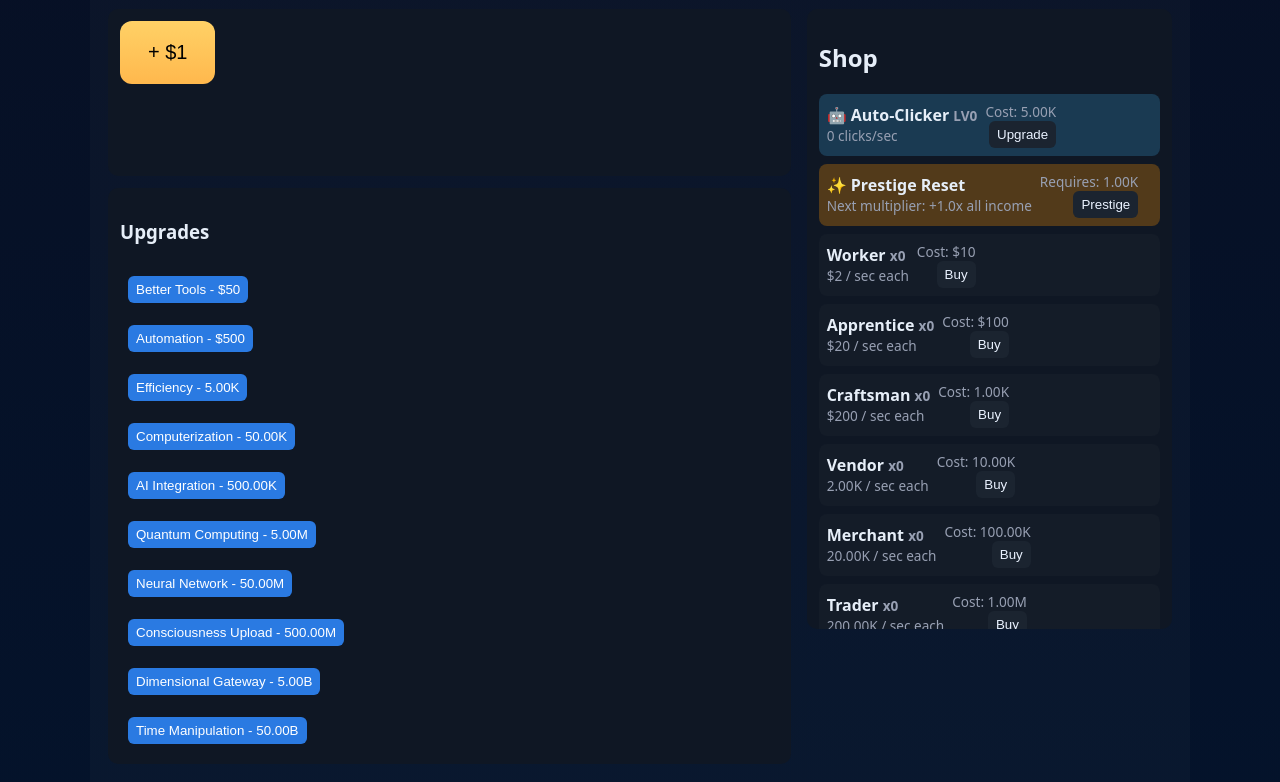
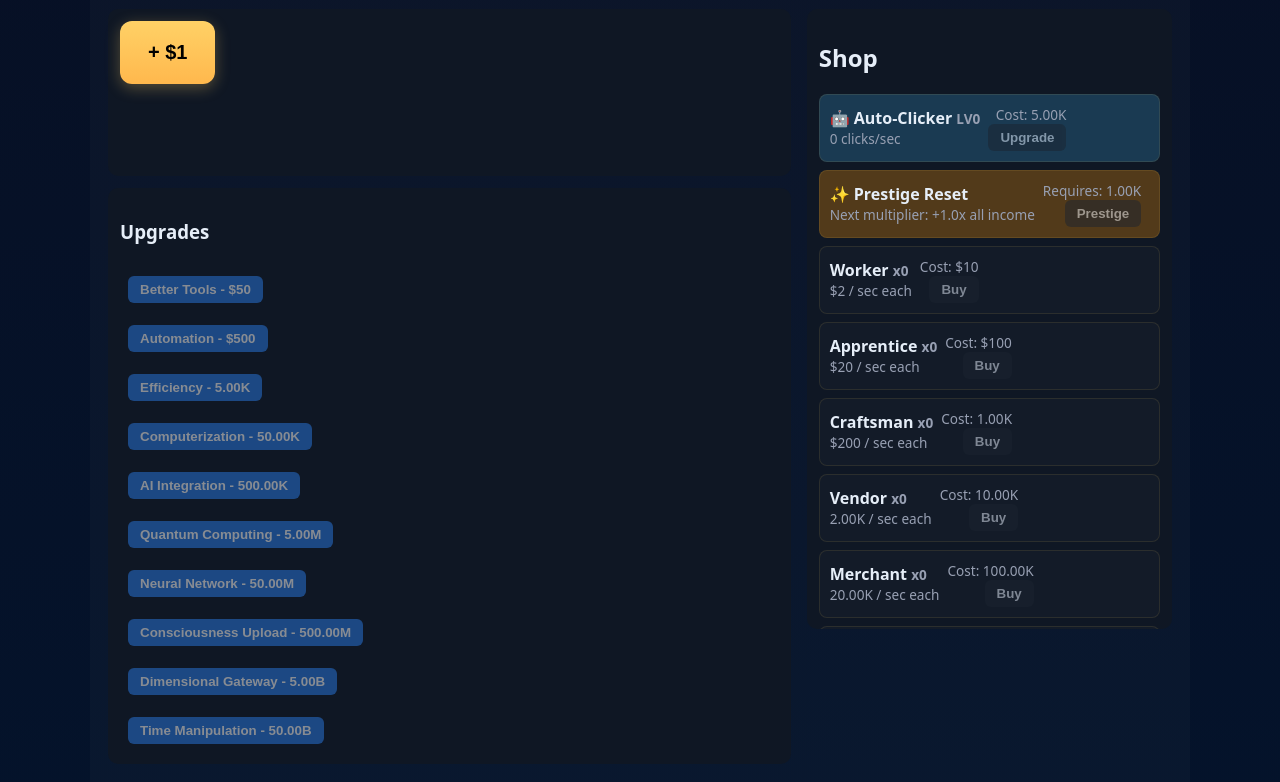
Before and after one commit to Sizzik1336/Game, a plain HTML site: page index.html in a window 1280 px wide. Shown: the part 93-875 px from the top of the page. Drawn offline with Linux system fonts and the light colour scheme; files whose address does not match are found by name.

Commit message:
Enhanced CSS with better animations, auto-clicker UI, and prestige styling

```diff
--- a/style.css
+++ b/style.css
@@ -11,17 +11,105 @@ header{display:flex;align-items:center;justify-content:space-between;margin-bott
 main{display:flex;gap:16px}
 #play-area{flex:2;display:flex;flex-direction:column;gap:12px}
 .card{padding:12px;background:var(--card);border-radius:10px}
-#cash-btn.big{padding:20px 28px;border-radius:12px;border:none;background:linear-gradient(180deg,#ffd166,#ffb84d);font-size:1.25rem;cursor:pointer;transition:transform .07s ease}
-#cash-btn.big:active{transform:scale(.98)}
+#cash-btn.big{
+  padding:20px 28px;
+  border-radius:12px;
+  border:none;
+  background:linear-gradient(180deg,#ffd166,#ffb84d);
+  font-size:1.25rem;
+  cursor:pointer;
+  transition:transform .07s ease;
+  font-weight:700;
+  box-shadow: 0 4px 15px rgba(255, 209, 102, 0.3);
+}
+#cash-btn.big:active{
+  transform:scale(.95);
+}
+#cash-btn.big:hover{
+  box-shadow: 0 6px 20px rgba(255, 209, 102, 0.5);
+}
 .click-anim{position:relative;height:80px}
-.cash-pop{position:absolute;animation:pop 700ms ease forwards;font-weight:700;color:#ffd166}
-@keyframes pop{0%{opacity:1;transform:translateY(0) scale(1)}100%{opacity:0;transform:translateY(-50px) scale(1.2)}}
+.cash-pop{
+  position:absolute;
+  animation:pop 700ms ease forwards;
+  font-weight:700;
+  color:#ffd166;
+  pointer-events:none;
+  font-size:1.1rem;
+  text-shadow: 0 0 10px rgba(255, 209, 102, 0.5);
+}
+@keyframes pop{
+  0%{opacity:1;transform:translateY(0) scale(1)}
+  100%{opacity:0;transform:translateY(-50px) scale(1.2)}
+}
+@keyframes pulse {
+  0%, 100% { opacity: 1; }
+  50% { opacity: 0.7; }
+}
 #shop{flex:1;max-height:620px;overflow:auto}
-.item{display:flex;gap:8px;align-items:center;padding:8px;border-radius:8px;background:rgba(255,255,255,0.02);margin-bottom:8px}
+.item{
+  display:flex;
+  gap:8px;
+  align-items:center;
+  padding:10px;
+  border-radius:8px;
+  background:rgba(255,255,255,0.02);
+  margin-bottom:8px;
+  border:1px solid rgba(255,209,102,0.1);
+  transition: all 0.2s ease;
+}
+.item:hover{
+  background:rgba(255,255,255,0.04);
+  border-color:rgba(255,209,102,0.3);
+}
 .item img{height:48px;width:48px;border-radius:8px}
 .item .meta{flex:1}
-.item button{padding:6px 8px;border-radius:6px;border:none;background:#1b2430;color:#eaf2ff;cursor:pointer}
-.upgrade-btn{padding:6px 8px;border-radius:6px;border:none;background:#2a7ae2;color:#fff;cursor:pointer;margin-top:6px}
+.item button{
+  padding:6px 12px;
+  border-radius:6px;
+  border:none;
+  background:#1b2430;
+  color:#eaf2ff;
+  cursor:pointer;
+  transition: all 0.2s ease;
+  font-weight:600;
+}
+.item button:hover:not(:disabled){
+  background:#2a3d52;
+  transform: translateY(-1px);
+}
+.item button:disabled{
+  opacity:0.5;
+  cursor:not-allowed;
+}
+.upgrade-btn{
+  padding:6px 12px;
+  border-radius:6px;
+  border:none;
+  background:#2a7ae2;
+  color:#fff;
+  cursor:pointer;
+  margin-top:6px;
+  font-weight:600;
+  transition: all 0.2s ease;
+}
+.upgrade-btn:hover:not(:disabled){
+  background:#3a8ef5;
+  box-shadow: 0 0 15px rgba(42, 122, 226, 0.4);
+  transform: translateY(-1px);
+}
+.upgrade-btn:disabled{
+  opacity:0.5;
+  cursor:not-allowed;
+}
 #leaderboard{margin:0;padding-left:18px;color:var(--muted)}
 .small{font-size:0.85rem;color:var(--muted)}
 footer{margin-top:12px;text-align:center;color:var(--muted)}
+
+/* Responsive */
+@media (max-width: 768px) {
+  main{flex-direction:column}
+  #play-area{flex:1}
+  #shop{max-height:none}
+  #cash-btn.big{padding:16px 24px;font-size:1.1rem}
+}
```
